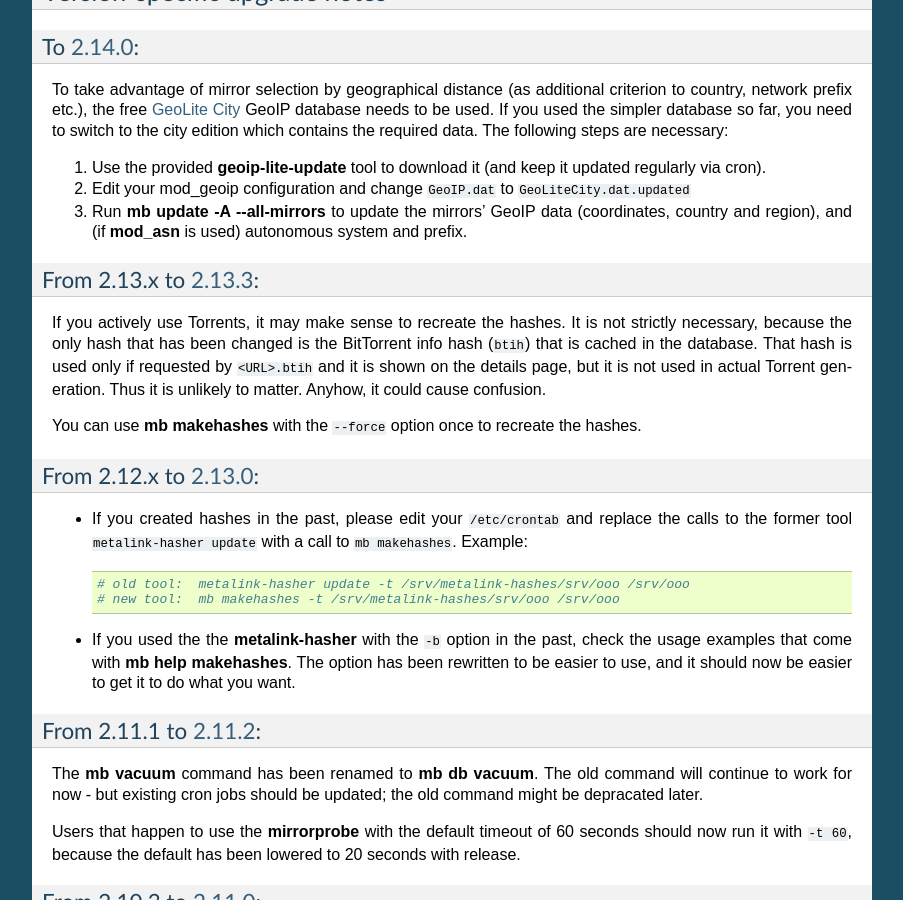
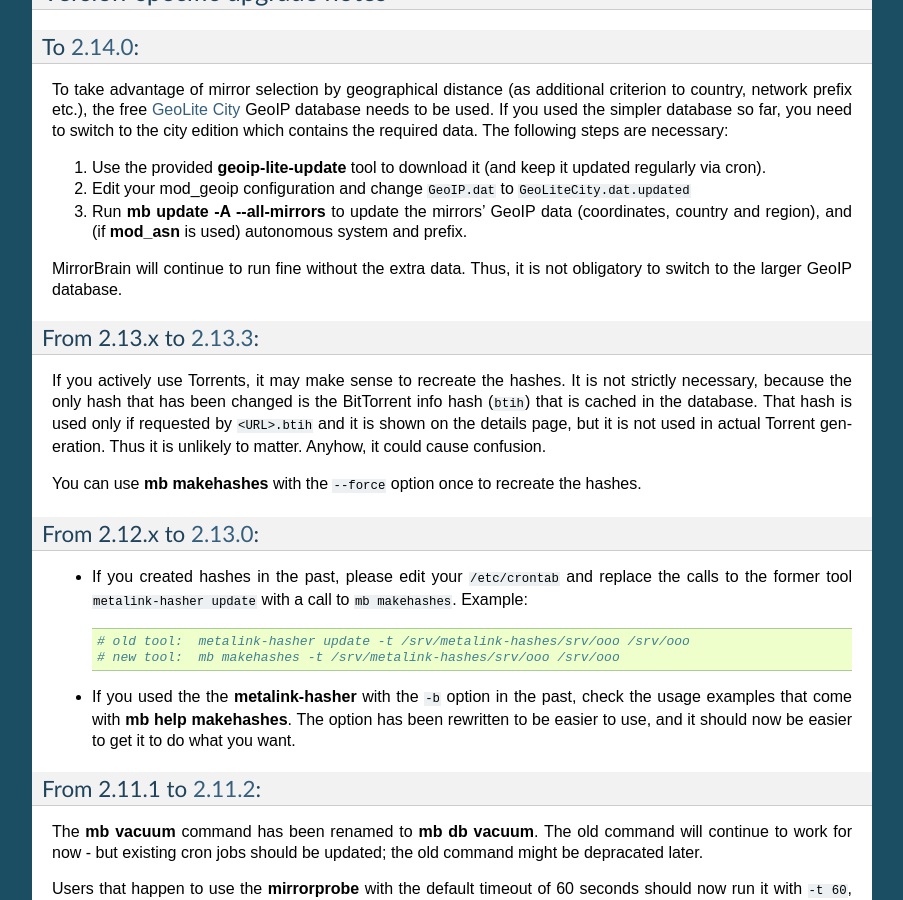
Before and after one commit to hayalci/mirrorbrain, a Sphinx documentation site: the page built from docs/upgrading.rst, in a window 1280 px wide and 900 px high, scrolled down 3596 px. Shown: the whole window, without its empty margins (198-1101 px from the left). Built offline with Sphinx 7.4.7, drawn with Linux system fonts in a browser that asks for light colours.

Commit message:
docs: add note that MB will continue to run fine with the smaller GeoIP database
git-svn-id: http://svn.mirrorbrain.org/svn/mirrorbrain/trunk@8209 2d291e14-ff0c-0410-a3fa-d5caa9871f55

```diff
--- a/docs/upgrading.rst
+++ b/docs/upgrading.rst
@@ -249,6 +249,9 @@ which contains the required data. The following steps are necessary:
 
 3) Run :program:`mb update -A --all-mirrors` to update the mirrors' GeoIP data (coordinates, country and region), and (if :program:`mod_asn` is used) autonomous system and prefix.
 
+MirrorBrain will continue to run fine without the extra data. Thus, it is not
+obligatory to switch to the larger GeoIP database.
+
 
 
 From 2.13.x to `2.13.3 <http://mirrorbrain.org/docs/changes/#release-2-13-3-r8166-sep-26-2010>`_:
```
